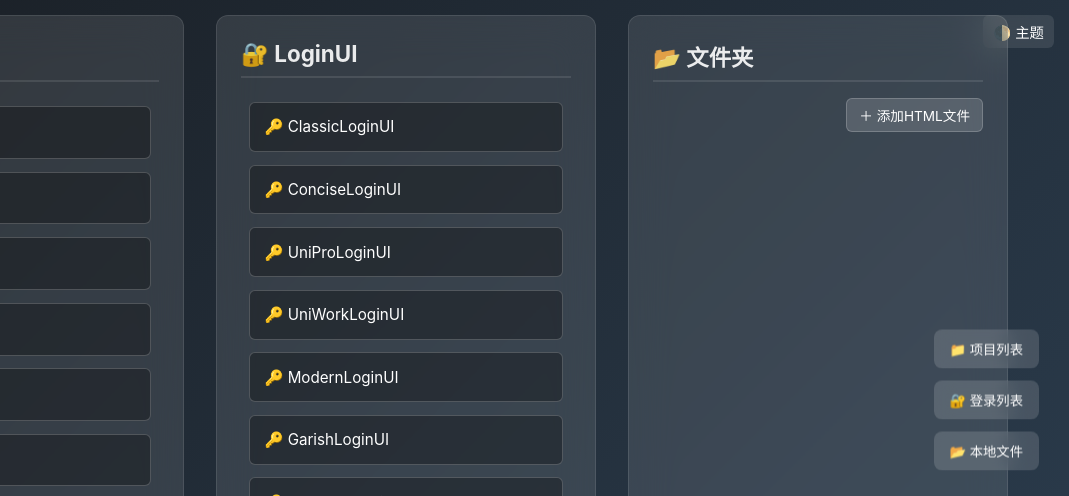
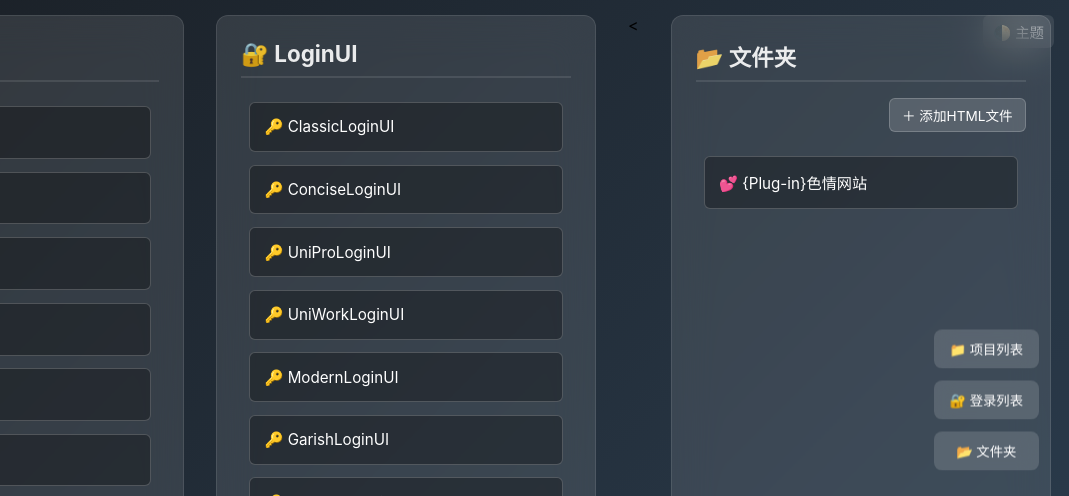
Before and after one commit to LowHBV/lowhbv.github.io, a plain HTML site: page MainUI.html in a window 1280 px wide. Shown: the top 496 px of the page, 211-1280 px from the left. Drawn offline with nearby package versions, Linux system fonts and the light colour scheme.

Commit message:
更改第三个列表的名字 内容等
q

```diff
--- a/MainUI.html
+++ b/MainUI.html
@@ -288,7 +288,7 @@
 <div class="control-buttons">
     <button class="toggle-btn" onclick="toggleList('project')">📁 项目列表</button>
     <button class="toggle-btn" onclick="toggleList('login')">🔐 登录列表</button>
-    <button class="toggle-btn" onclick="toggleList('local')">📂 本地文件</button>
+    <button class="toggle-btn" onclick="toggleList('local')">📂 文件夹</button>
 </div>
 
 <div class="container">
@@ -361,7 +361,7 @@
         </ul>
     </div>
 
-    <div class="list-container" id="local-list-container">
+    <<div class="list-container" id="local-list-container">
         <h2>📂 文件夹</h2>
         <div class="file-controls">
             <input type="file" id="file-input" accept=".html" hidden multiple>
@@ -370,10 +370,13 @@
                 ＋ 添加HTML文件
             </button>
         </div>
-        <ul id="local-list" class="list"></ul>
+        <ul id="local-list" class="list">
+            <!-- 将原本在ul外部的li移到ul内部 -->
+            <li class="list-item"><a href="Folder/Pornographic.html">💕 {Plug-in}色情网站
+                <div class="tooltip">内置大量色情网站，包含中国、日本、韩国、欧美等，满足您的口味</div>
+            </a></li>
+        </ul>
     </div>
-</div>
-
 <script>
     // 拖拽功能
     const commonConfig = {
```
